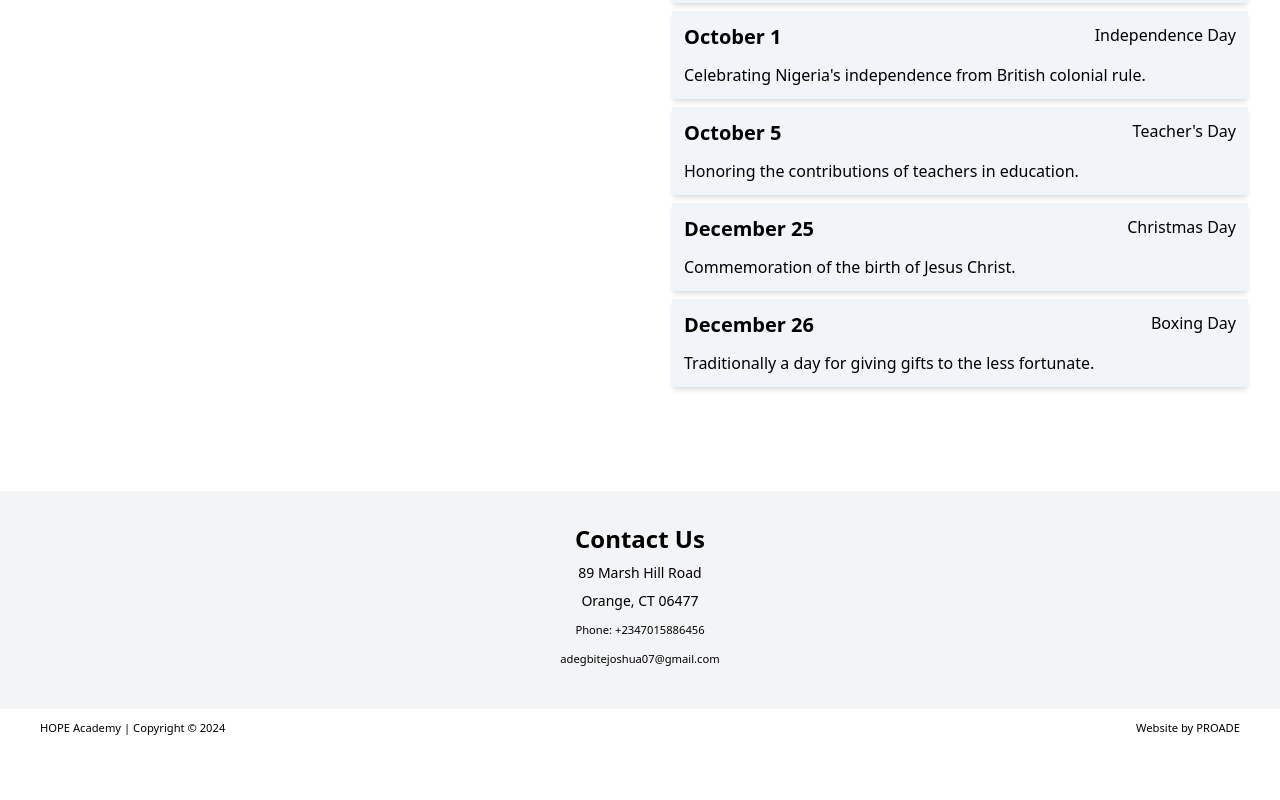
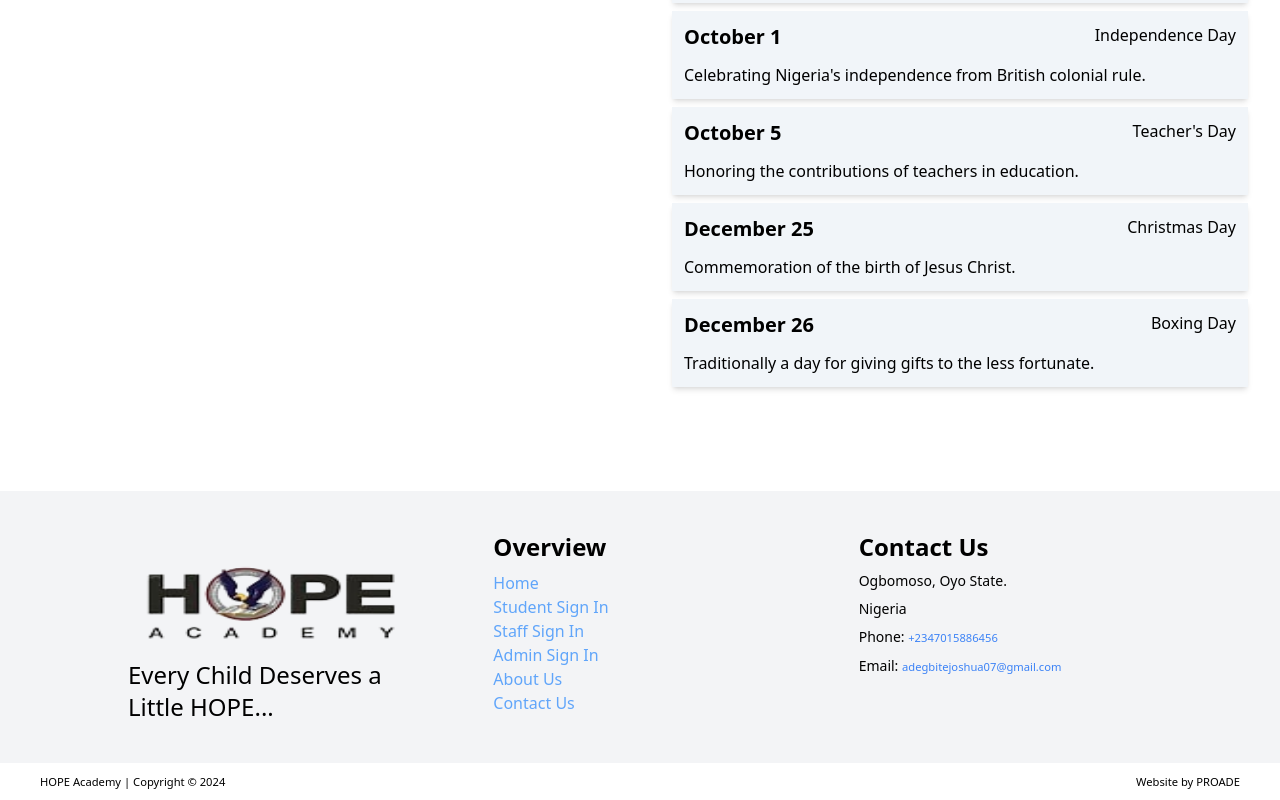
Before and after one commit to Adegbite-Joshua/HopeAcademy, a React (Vite) app: page / in a window 1280 px wide. Shown: the part 3287-4087 px from the top of the page. Before the commit the page ends 4033 px from the top, so only its background shows below. Built offline with nearby package versions, Linux system fonts and the light colour scheme; no server answers.

Commit message:
Workin gon the footer

```diff
--- a/src/Components/LandingPages/Footer.jsx
+++ b/src/Components/LandingPages/Footer.jsx
@@ -4,13 +4,26 @@ import { Link } from 'react-router-dom';
 const LandingPageFooter = () => {
   return (
     <>
-      <div className="bg-gray-100 py-8">
-        <div className="container mx-auto text-center">
-          <h3 className='text-2xl font-semibold mb-2'>Contact Us</h3>
-          <p className='text-sm mb-2'>89 Marsh Hill Road</p>
-          <p className='text-sm mb-2'>Orange, CT 06477</p>
-          <p className='text-sm mb-2'><small>Phone: +2347015886456</small></p>
-          <p className='text-sm mb-2'><small>adegbitejoshua07@gmail.com</small></p>
+      <div className='grid grid-cols-3 bg-gray-100 gap-2 py-2 px-24'>
+        <div className="p-8 ms-auto">
+          <img src="/school_logo.png" alt="School logo" className='w-full h-32' />
+          <h3 className="text-2xl">Every Child Deserves a Little HOPE...</h3>
+        </div>
+        <div className="p-8">
+            <h3 className='text-2xl font-semibold mb-2'>Overview</h3>
+            <Link className='text-blue-400' to='/'>Home</Link>
+            <Link className='text-blue-400' to='/student/signin'>Student Sign In</Link>
+            <Link className='text-blue-400' to='/staff/signin'>Staff Sign In</Link>
+            <Link className='text-blue-400' to='/admin/signin'>Admin Sign In</Link>
+            <Link className='text-blue-400' to='/about_us'>About Us</Link>
+            <Link className='text-blue-400' to='/contact_us'>Contact Us</Link>
+        </div>
+        <div className="p-8">
+            <h3 className='text-2xl font-semibold mb-2'>Contact Us</h3>
+            <p className='text-sm mb-2'>Ogbomoso, Oyo State.</p>
+            <p className='text-sm mb-2'>Nigeria</p>
+            <p className='text-sm mb-2'>Phone: <small><a href="tel:+2347015886456" className="text-blue-500 inline"> +2347015886456</a></small></p>
+            <p className='text-sm mb-2'>Email: <small><a className='inline text-blue-500' href="mailto:adegbitejoshua07@gmail.com"> adegbitejoshua07@gmail.com</a></small></p>
         </div>
       </div>
       <div className='bg-light py-2 px-5 flex flex-col md:flex-row items-center justify-between'>
```
